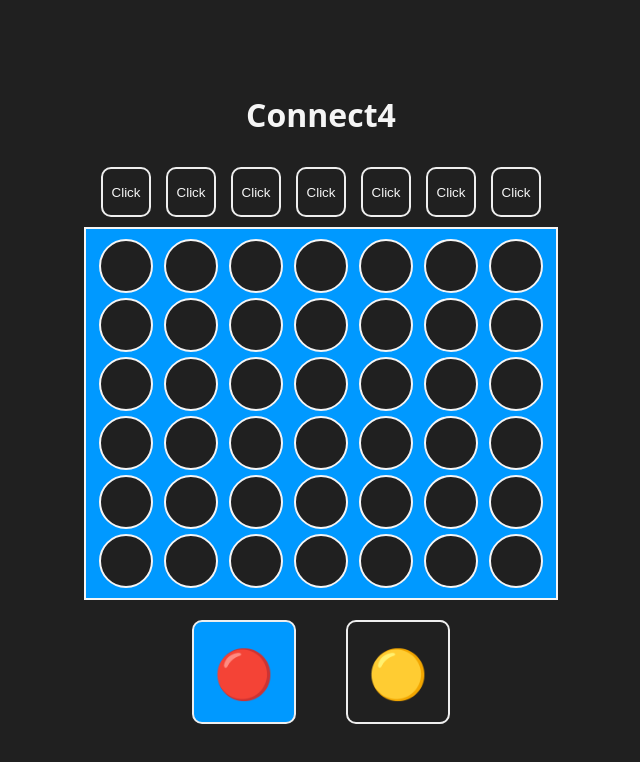
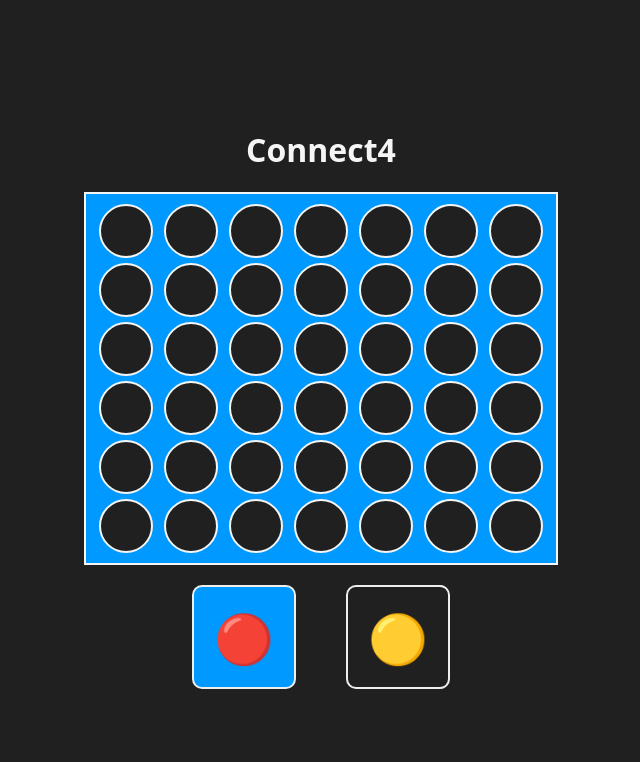
Before and after one commit to Cesar-Ch/Connect4, a React (Vite) app: page / in a window 1280 px wide. Shown: the top 762 px of the page, without its empty margins (319-959 px from the left). Built offline with nearby package versions, Linux system fonts and the light colour scheme.

Commit message:
Removed buttons❌

```diff
--- a/src/App.jsx
+++ b/src/App.jsx
@@ -1,7 +1,6 @@
 import { useState } from "react";
 import confetti from "canvas-confetti";
 import "./App.css";
-import ButtonsPlayer from "./components/ButtonsPlayer";
 import { WinnerModal } from "./components/WinnerModal";
 import Players from "./components/Players";
 
@@ -72,16 +71,40 @@ function App() {
     return null;
   };
 
+  const checkIndex = (index, board) => {
+    console.log(board)
+    let newBoard = [...board];
+    if (board[index + 35] === null) {
+      newBoard[index + 35] = turn;
+      setBoard(newBoard);
+    } else if (board[index + 28] === null) {
+      newBoard[index + 28] = turn;
+      setBoard(newBoard);
+    } else if (board[index + 21] === null) {
+      newBoard[index + 21] = turn;
+      setBoard(newBoard);
+    } else if (board[index + 14] === null) {
+      newBoard[index + 14] = turn;
+      setBoard(newBoard);
+    } else if (board[index + 7] === null) {
+      newBoard[index + 7] = turn;
+      setBoard(newBoard);
+    } else if (board[index]) {
+      newBoard[index] = turn;
+      setBoard(newBoard);
+    }
+    console.log(newBoard)
+    return newBoard;
+  };
+
   const checkEndGame = (newBoard) => {
     return newBoard.every((square) => square !== null);
   };
 
   const updateBoard = (index) => {
     if (board[index] || winner) return;
-    const newBoard = [...board];
-    newBoard[index] = turn;
-    setBoard(newBoard);
-    console.log(index);
+    const newBoard = checkIndex(index, board);
+    if (board.toString() !== newBoard.toString()) {
       const newTurn = turn === players.p1 ? players.p2 : players.p1;
       setTurn(newTurn);
       const newWinner = checkWinner(newBoard);
@@ -89,7 +112,9 @@ function App() {
         confetti();
         setWinner(newWinner);
       } else if (checkEndGame(newBoard)) {
+        console.log("Here");
         setWinner(false);
+      }
     }
   };
 
@@ -102,10 +127,15 @@ function App() {
   return (
     <div className="App">
       <h1>Connect4</h1>
-      <ButtonsPlayer board={board} updateBoard={updateBoard} />
       <section className="game">
         {board.map((circle, index) => (
-          <div className="circle" key={index}>
+          <div
+            className="circle"
+            key={index}
+            onClick={() => {
+              updateBoard(index);
+            }}
+          >
             <p>{circle}</p>
           </div>
         ))}
--- a/src/components/ButtonsPlayer.jsx
+++ /dev/null
@@ -1,79 +0,0 @@
-const ButtonsPlayer = ({ board, updateBoard }) => {
-  const ButtonPlayer = (index) => {
-    if (board[index - 28]) {
-      updateBoard(index - 35);
-    } else if (board[index - 21]) {
-      updateBoard(index - 28);
-    } else if (board[index - 14]) {
-      updateBoard(index - 21);
-    } else if (board[index - 7]) {
-      updateBoard(index - 14);
-    } else if (board[index]) {
-      updateBoard(index - 7);
-    } else {
-      updateBoard(index);
-    }
-  };
-  return (
-    <div className="Buttons">
-      <button
-        className="buttonAddPoints"
-        onClick={() => {
-          ButtonPlayer(35);
-        }}
-      >
-        Click
-      </button>
-      <button
-        className="buttonAddPoints"
-        onClick={() => {
-          ButtonPlayer(36);
-        }}
-      >
-        Click
-      </button>
-      <button
-        className="buttonAddPoints"
-        onClick={() => {
-          ButtonPlayer(37);
-        }}
-      >
-        Click
-      </button>
-      <button
-        className="buttonAddPoints"
-        onClick={() => {
-          ButtonPlayer(38);
-        }}
-      >
-        Click
-      </button>
-      <button
-        className="buttonAddPoints"
-        onClick={() => {
-          ButtonPlayer(39);
-        }}
-      >
-        Click
-      </button>
-      <button
-        className="buttonAddPoints"
-        onClick={() => {
-          ButtonPlayer(40);
-        }}
-      >
-        Click
-      </button>
-      <button
-        className="buttonAddPoints"
-        onClick={() => {
-          ButtonPlayer(41);
-        }}
-      >
-        Click
-      </button>
-    </div>
-  );
-};
-
-export default ButtonsPlayer;
```
Lines whose indentation alone changed are shown as unchanged.
